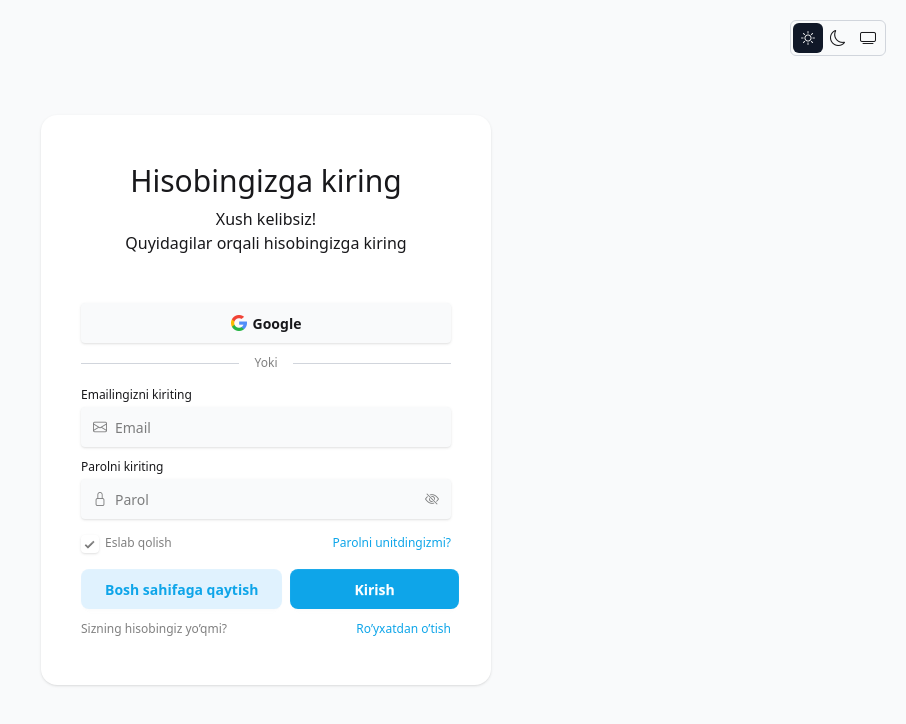
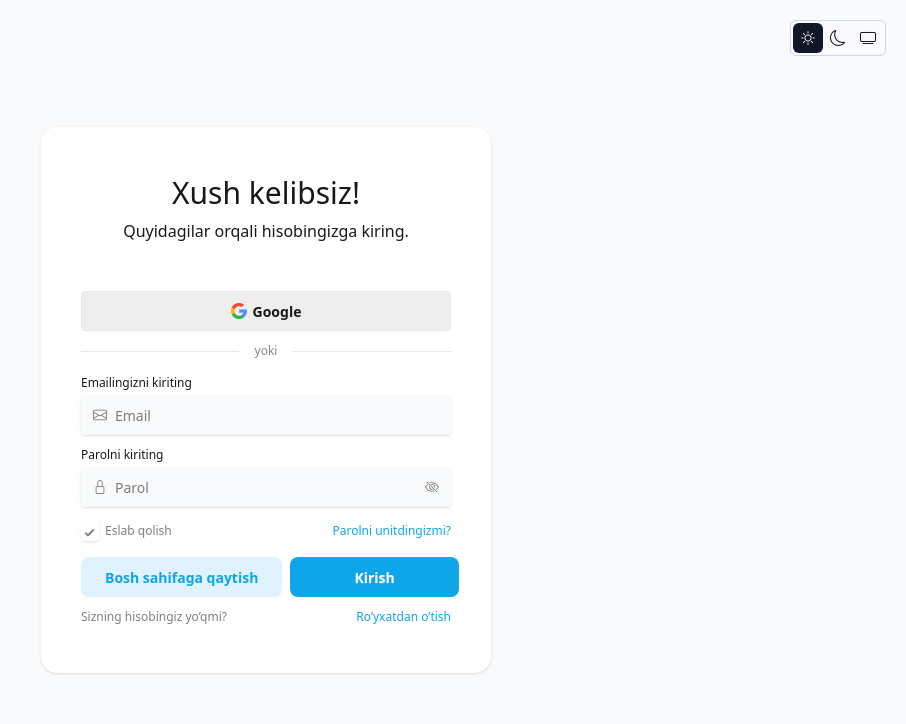
Before and after one commit to shahbozshirinboyev/weya-plus.uz, a React (Vite) app: page /login in a window 1280 px wide. Shown: the top 724 px of the page, without its empty margins (374-1280 px from the left). Built offline with nearby package versions, Linux system fonts and the light colour scheme.

Commit message:
new login page design

```diff
--- a/src/components/auth/Login.jsx
+++ b/src/components/auth/Login.jsx
@@ -5,10 +5,7 @@ import ThemeSwitcher from "../ui/ThemeSwitcher";
 
 function Login() {
   const [showPassword, setShowPassword] = useState(false);
-
-  const togglePassword = () => {
-    setShowPassword(!showPassword);
-  };
+  const togglePassword = () => { setShowPassword(!showPassword); };
 
   return (
     <>
@@ -18,29 +15,23 @@ function Login() {
         </div>
 
         <div className="flex items-center justify-center w-full">
-          <div className="border-none bg-white dark:bg-gray-800 rounded-2xl px-10 py-12 shadow sm:w-[450px]">
+          <div className="bg-base-100 shadow rounded-2xl px-10 py-12 sm:w-[450px]">
             <div className="text-center mb-12">
-              <h1 className="font-medium text-3xl mb-2">Hisobingizga kiring</h1>
-              <p className="text-md font-light">
-                Xush kelibsiz!
-                <br />
-                Quyidagilar orqali hisobingizga kiring
-              </p>
+              <h1 className="font-medium text-3xl mb-2">Xush kelibsiz!</h1>
+              <p className="text-md font-light">Quyidagilar orqali hisobingizga kiring.</p>
             </div>
 
             <div className="mb-3">
-              <button className="btn border-none  bg-gray-50 dark:bg-[#020617] w-full shadow">
+              <button className="btn w-full bg-base-300">
                 <img src={GoogleIcon} className="w-4" alt="google_logo" />
                 <span>Google</span>
               </button>
             </div>
 
             <div className="flex items-center gap-4 mb-4">
-              <hr className="flex-grow border-gray-300 dark:border-gray-600 " />
-              <p className="text-center text-xs text-black/50 dark:text-gray-50">
-                Yoki
-              </p>
-              <hr className="flex-grow border-gray-300 dark:border-gray-600" />
+              <hr className="flex-grow border-gray-200 dark:border-gray-700" />
+              <p className="text-center text-xs opacity-50">yoki</p>
+              <hr className="flex-grow border-gray-200 dark:border-gray-700" />
             </div>
 
             <div className="mb-3">
```
